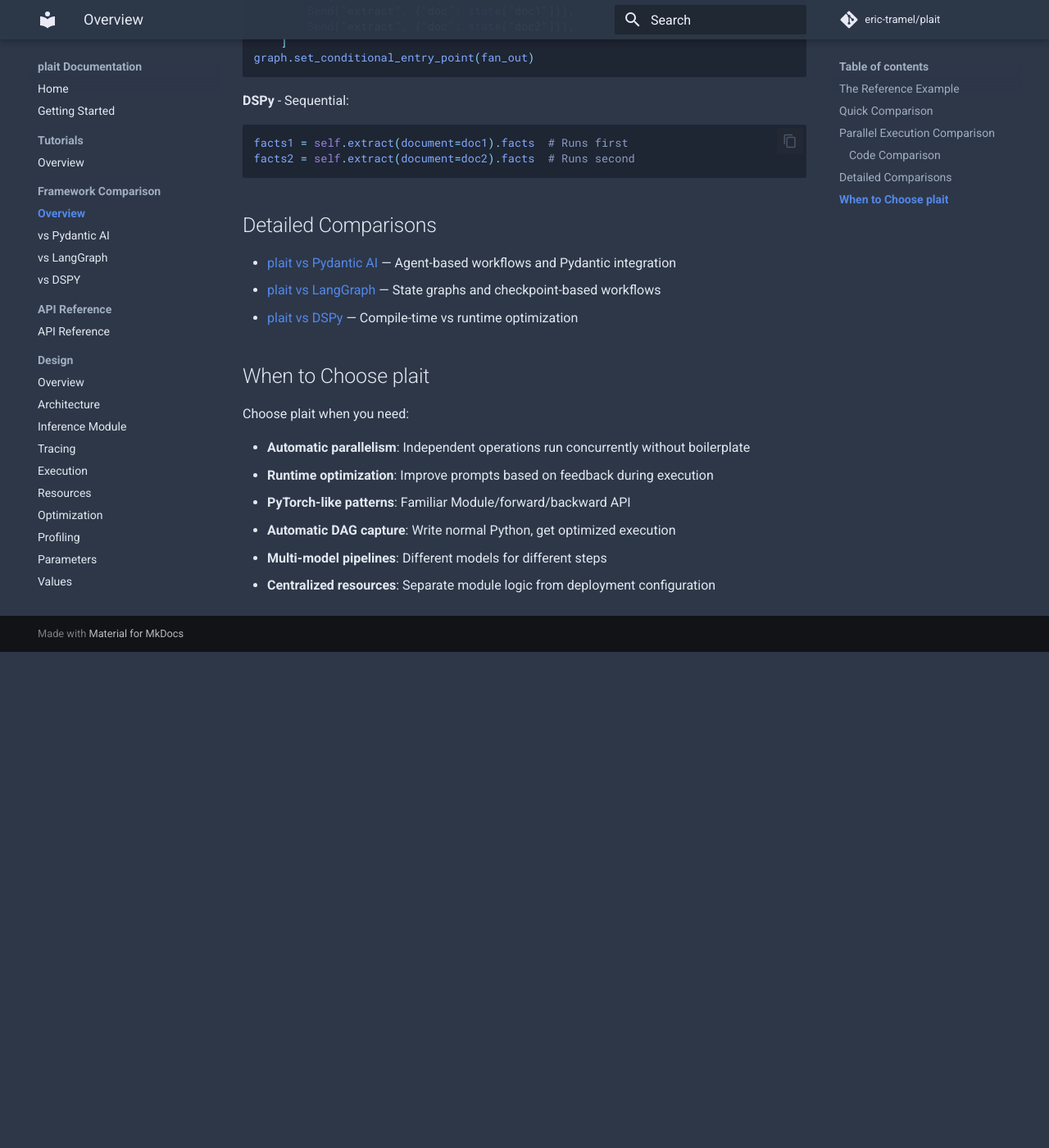
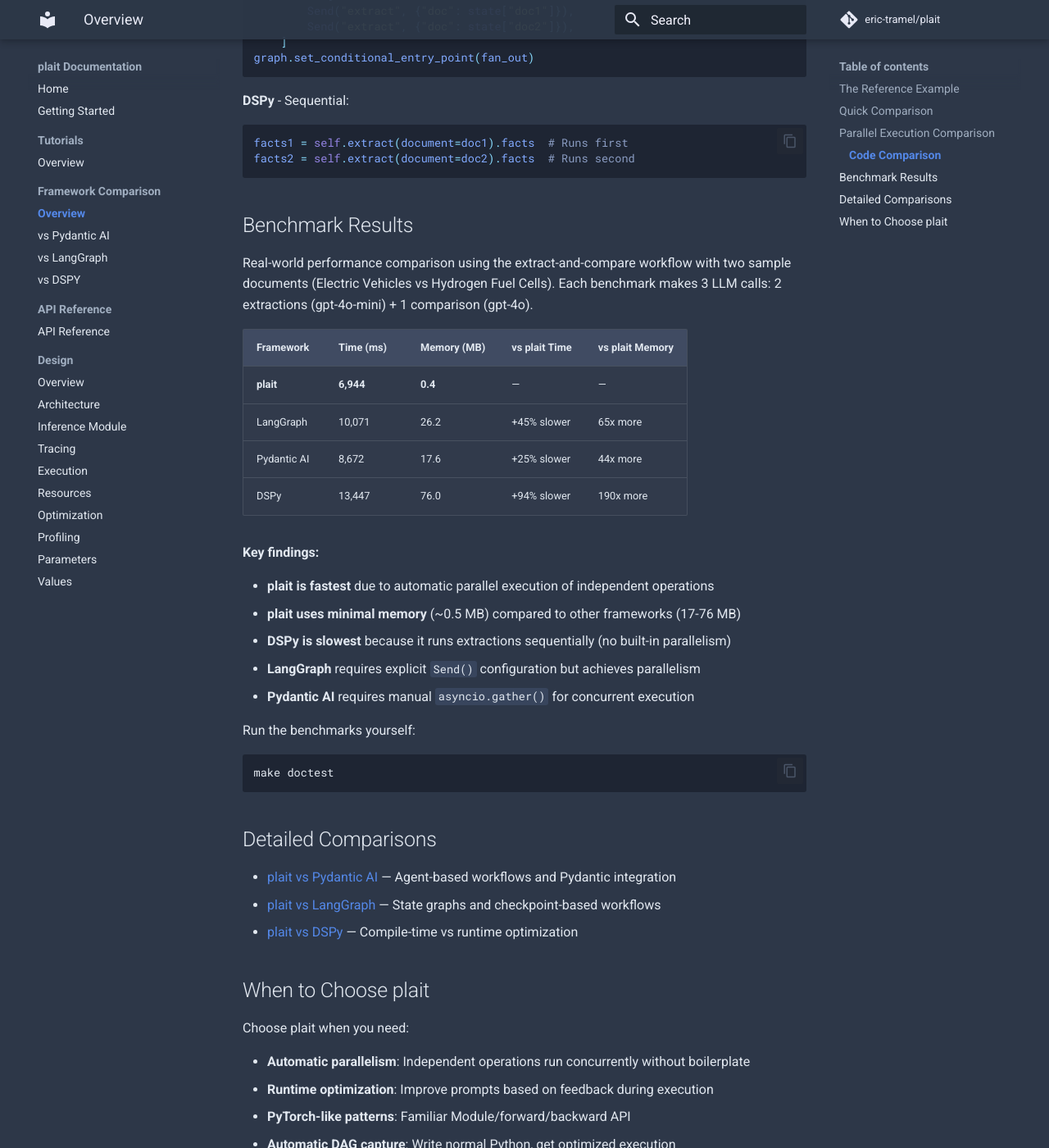
Before and after one commit to eric-tramel/plait, an MkDocs documentation site: the page built from docs/comparison/index.md, in a window 1280 px wide and 1400 px high, scrolled down 2730 px. Shown: the whole window at 82% size. Built offline with MkDocs 1.6.1 and Material for MkDocs 9.7.7, drawn with Linux system fonts in a browser that asks for light colours; comment, search, counter and statistics services are not loaded; before the commit the page ends 3525 px from its top, so only the background shows below that.

Commit message:
docs(comparison): add benchmark results to index.md
Add performance comparison table showing:
- plait: 6.9s, 0.4 MB (fastest, lowest memory)
- LangGraph: 10.1s, 26.2 MB (+45% slower)
- Pydantic AI: 8.7s, 17.6 MB (+25% slower)
- DSPy: 13.4s, 76.0 MB (+94% slower)

Results from extract-and-compare workflow with 3 LLM calls.

🤖 Generated with [Claude Code](https://claude.com/claude-code)

Co-Authored-By: Claude Opus 4.5 <noreply@anthropic.com>

````diff
--- a/docs/comparison/index.md
+++ b/docs/comparison/index.md
@@ -113,6 +113,30 @@ facts1 = self.extract(document=doc1).facts  # Runs first
 facts2 = self.extract(document=doc2).facts  # Runs second
 ```
 
+## Benchmark Results
+
+Real-world performance comparison using the extract-and-compare workflow with two sample documents (Electric Vehicles vs Hydrogen Fuel Cells). Each benchmark makes 3 LLM calls: 2 extractions (gpt-4o-mini) + 1 comparison (gpt-4o).
+
+| Framework | Time (ms) | Memory (MB) | vs plait Time | vs plait Memory |
+|-----------|-----------|-------------|---------------|-----------------|
+| **plait** | **6,944** | **0.4** | — | — |
+| LangGraph | 10,071 | 26.2 | +45% slower | 65x more |
+| Pydantic AI | 8,672 | 17.6 | +25% slower | 44x more |
+| DSPy | 13,447 | 76.0 | +94% slower | 190x more |
+
+**Key findings:**
+
+- **plait is fastest** due to automatic parallel execution of independent operations
+- **plait uses minimal memory** (~0.5 MB) compared to other frameworks (17-76 MB)
+- **DSPy is slowest** because it runs extractions sequentially (no built-in parallelism)
+- **LangGraph** requires explicit `Send()` configuration but achieves parallelism
+- **Pydantic AI** requires manual `asyncio.gather()` for concurrent execution
+
+Run the benchmarks yourself:
+```bash
+make doctest
+```
+
 ## Detailed Comparisons
 
 - [plait vs Pydantic AI](pydantic-ai.md) — Agent-based workflows and Pydantic integration
````
